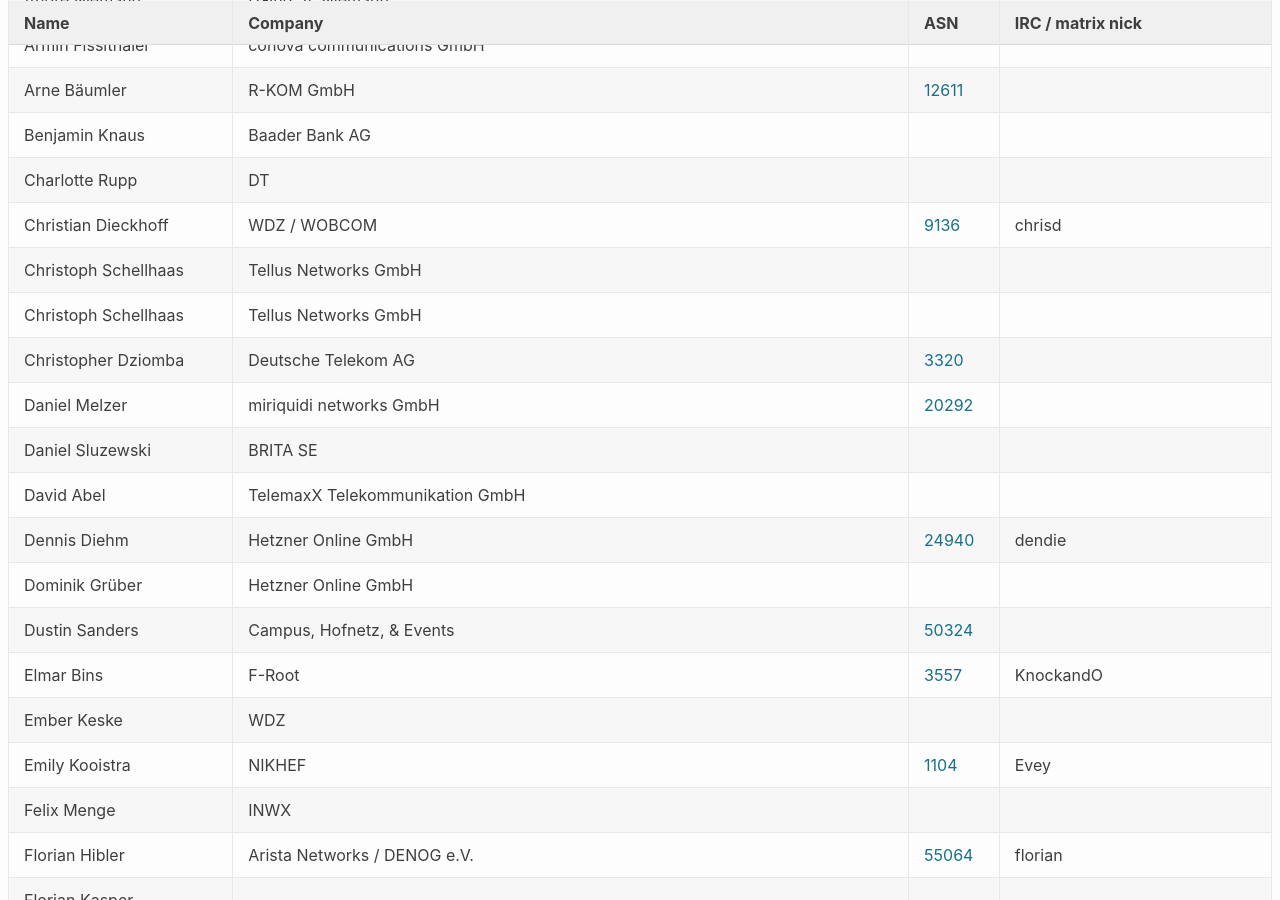
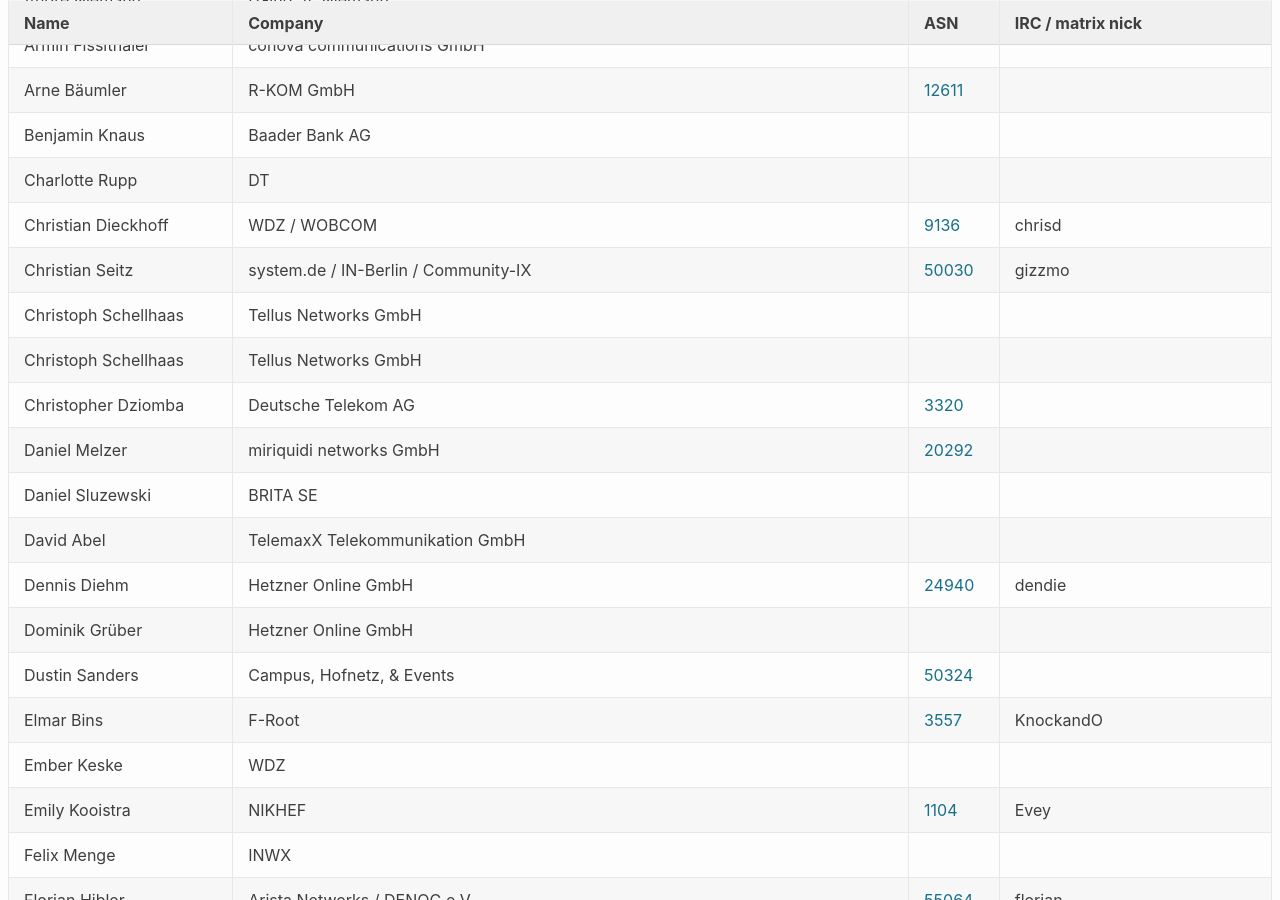
Before and after one commit to denog/pretix-attendeelist, a Jekyll site: the page built from denog17/index.markdown, in a window 1280 px wide and 900 px high, scrolled down 604 px. Built offline with Jekyll 4.4.1, drawn with Linux system fonts in a browser that asks for light colours.

Commit message:
Latest data: Mon Jun 23 07:11:25 UTC 2025

```diff
--- a/_data/attendees_denog17_onsite.json
+++ b/_data/attendees_denog17_onsite.json
@@ -88,6 +88,12 @@
     "company": "WDZ / WOBCOM",
     "irc": "chrisd",
     "asn": "9136"
+  },
+  {
+    "name": "Christian Seitz",
+    "company": "system.de / IN-Berlin / Community-IX",
+    "irc": "gizzmo",
+    "asn": "50030"
   },
   {
     "name": "Christopher Dziomba",
```
